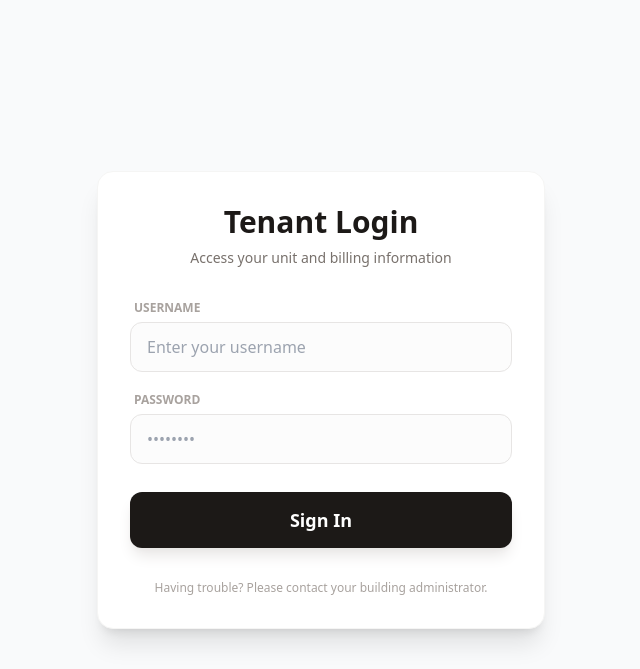
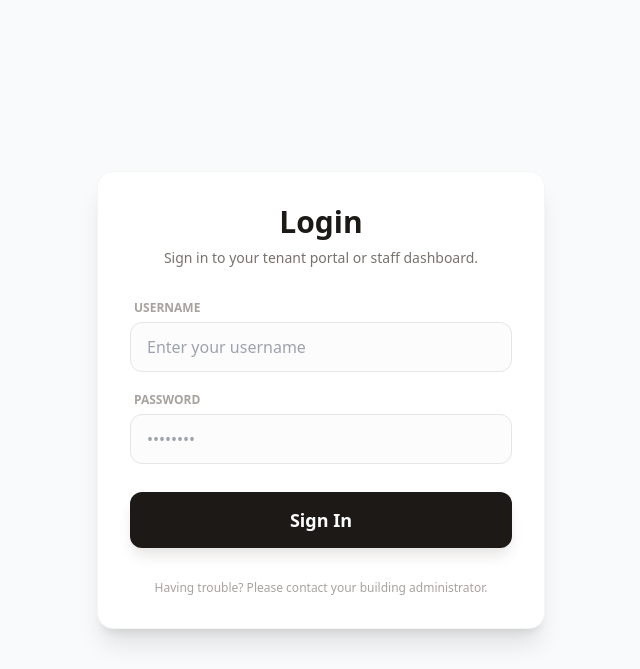
Before and after one commit to phlppdsqtd/NorthLink, a Django app: page /tenant/login/ in a window 1280 px wide. Shown: the top 669 px of the page, without its empty margins (319-959 px from the left). Run offline with Django 5.2, Linux system fonts and the light colour scheme; some libraries are stand-ins or nearby versions.

Commit message:
Updated login page text to be inclusive for tenants and staff

```diff
--- a/tenants/templates/tenants/login.html
+++ b/tenants/templates/tenants/login.html
@@ -11,8 +11,8 @@
     <div class="bg-white shadow-xl rounded-2xl p-8 w-full max-w-md border border-stone-100">
 
         <div class="text-center mb-8">
-            <h1 class="text-3xl font-bold text-stone-900 mb-2">Tenant Login</h1>
-            <p class="text-stone-500 text-sm">Access your unit and billing information</p>
+            <h1 class="text-3xl font-bold text-stone-900 mb-2">Login</h1>
+            <p class="text-stone-500 text-sm">Sign in to your tenant portal or staff dashboard.</p>
         </div>
 
         {% if messages %}
```
